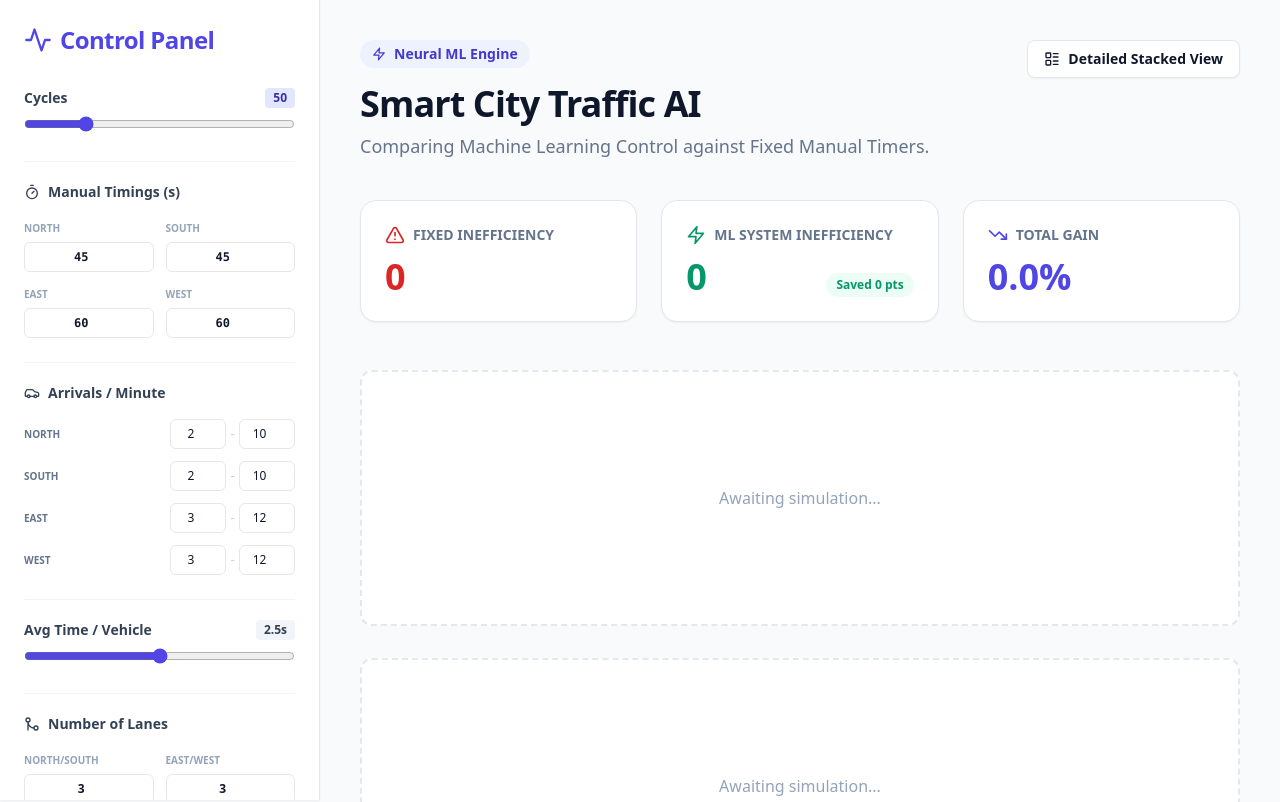
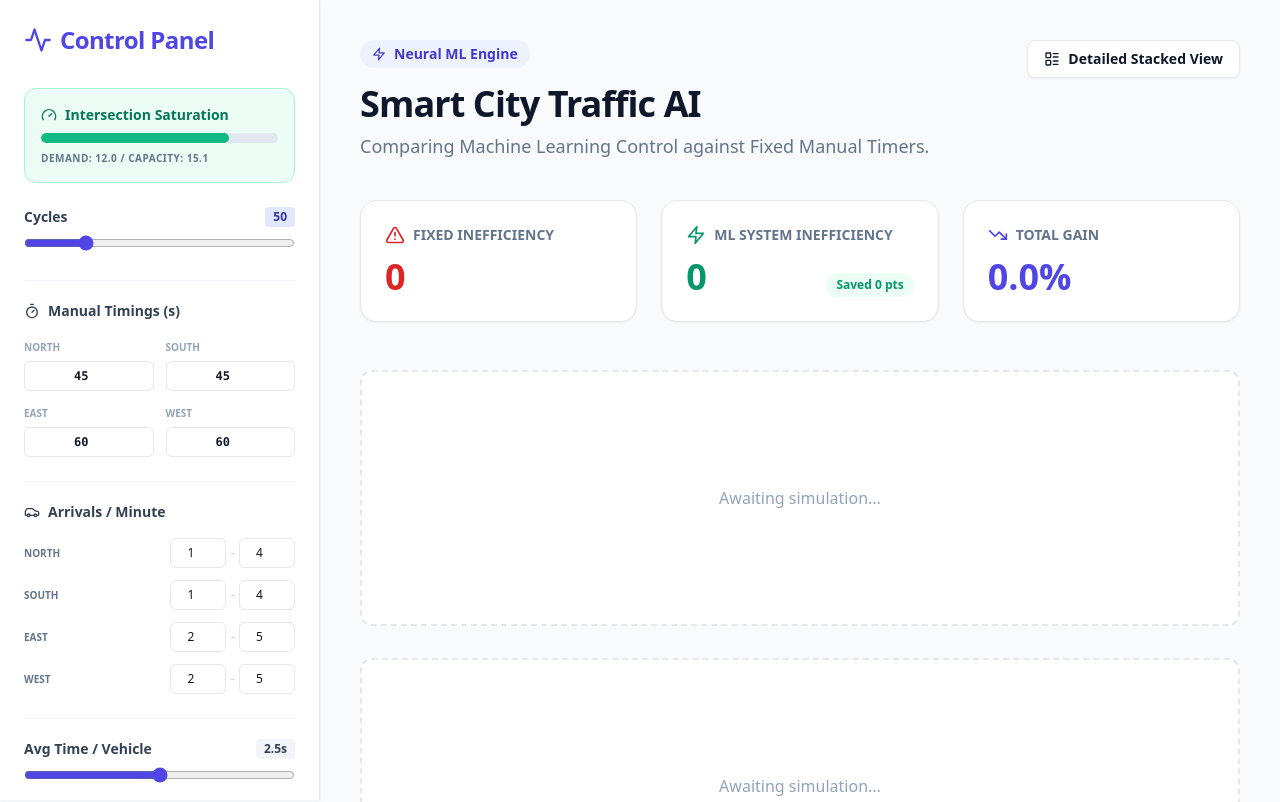
Before and after one commit to PrincePatel2007/my-traffic-app, a Next.js app: page / in a window 1280 px wide. Shown: the top 802 px of the page. Built offline with nearby package versions, Linux system fonts and the light colour scheme.

Commit message:
Added capacity meter

```diff
--- a/app/page.tsx
+++ b/app/page.tsx
@@ -1,18 +1,13 @@
 "use client";
 import React, { useState } from 'react';
-import { Zap, Activity, AlertTriangle, TrendingDown, Clock, Car, Siren, LayoutList, Columns, Timer, GitMerge } from 'lucide-react';
+import { Zap, Activity, AlertTriangle, TrendingDown, Clock, Car, Siren, LayoutList, Columns, Timer, GitMerge, Gauge } from 'lucide-react';
 
 export default function TrafficDashboard() {
   const [totalCycles, setTotalCycles] = useState(50);
-
-  // NEW: Updated to start at a valid float (2.5s)
   const [avgCarTime, setAvgCarTime] = useState(2.5);
-
   const [lanes, setLanes] = useState({ NS: 3, EW: 3 });
 
-  // NEW: Adjusted default traffic so it starts well under the 5 car/min/lane limit
-  const [arrivalsPerMin, setArrivalsPerMin] = useState({ North: [2, 10], South: [2, 10], East: [3, 12], West: [3, 12] });
-
+  const [arrivalsPerMin, setArrivalsPerMin] = useState({ North: [1, 4], South: [1, 4], East: [2, 5], West: [2, 5] });
   const [fxTimes, setFxTimes] = useState({ North: 45, South: 45, East: 60, West: 60 });
   const [evProbs, setEvProbs] = useState({ North: 5, South: 5, East: 5, West: 5 });
 
@@ -23,27 +18,31 @@ export default function TrafficDashboard() {
   const [isDetailedView, setIsDetailedView] = useState(false);
   const [simError, setSimError] = useState<string | null>(null);
 
+  const calculateCapacity = () => {
+    const totalAvgArrivals =
+      ((arrivalsPerMin.North[0] + arrivalsPerMin.North[1]) / 2) +
+      ((arrivalsPerMin.South[0] + arrivalsPerMin.South[1]) / 2) +
+      ((arrivalsPerMin.East[0] + arrivalsPerMin.East[1]) / 2) +
+      ((arrivalsPerMin.West[0] + arrivalsPerMin.West[1]) / 2);
+
+    // Theoretical max clearance based on standard 120s cycle minus 44s dead time (63% efficiency)
+    const maxClearancePerMin = (60 / avgCarTime) * 0.63;
+    const saturationRatio = (totalAvgArrivals / maxClearancePerMin) * 100;
+
+    return { ratio: saturationRatio, limit: maxClearancePerMin, demand: totalAvgArrivals };
+  };
+
+  const cap = calculateCapacity();
+
   const runSimulation = async () => {
-    setIsSimulating(true);
-    setAiLogs([]);
-    setFxLogs([]);
-    setMetrics({ aiLoss: 0, fxLoss: 0, gain: 0 });
-    setSimError(null);
-
+    setIsSimulating(true); setAiLogs([]); setFxLogs([]); setMetrics({ aiLoss: 0, fxLoss: 0, gain: 0 }); setSimError(null);
     try {
       const response = await fetch('/api/simulate', {
         method: 'POST', headers: { 'Content-Type': 'application/json' },
         body: JSON.stringify({ total_cycles: totalCycles, avg_car_time: avgCarTime, arrivals_per_min: arrivalsPerMin, lanes: lanes, fx_times: fxTimes, ev_probs: { North: evProbs.North / 100, South: evProbs.South / 100, East: evProbs.East / 100, West: evProbs.West / 100 } })
       });
-
       const data = await response.json();
-
-      if (!response.ok || data.error) {
-          setSimError(data.error || "Simulation failed.");
-          setIsSimulating(false);
-          return;
-      }
-
+      if (!response.ok || data.error) { setSimError(data.error || "Simulation failed."); setIsSimulating(false); return; }
       if (!data.ai_logs) throw new Error("Invalid data format received.");
 
       let i = 0;
@@ -54,21 +53,30 @@ export default function TrafficDashboard() {
 
         const aiL = data.ai_logs.slice(0, i + 1).reduce((acc: number, row: any) => acc + (row?.["Cycle Loss"] || 0), 0);
         const fxL = data.fx_logs.slice(0, i + 1).reduce((acc: number, row: any) => acc + (row?.["Cycle Loss"] || 0), 0);
-
         setMetrics({ aiLoss: aiL, fxLoss: fxL, gain: fxL > 0 ? ((fxL - aiL) / fxL) * 100 : 0 });
         i++;
       }, 100);
-
-    } catch (error: any) {
-      setIsSimulating(false);
-      setSimError(error.message);
-    }
+    } catch (error: any) { setIsSimulating(false); setSimError(error.message); }
   };
 
   return (
     <div className="flex min-h-screen bg-slate-50 text-slate-900 font-sans">
       <div className="w-80 bg-white border-r border-slate-200 p-6 overflow-y-auto h-screen sticky top-0 shadow-sm z-10 shrink-0 custom-scrollbar">
         <h2 className="text-2xl font-black flex items-center gap-2 mb-8 text-indigo-600 tracking-tight"><Activity size={28} /> Control Panel</h2>
+
+        <div className={`mb-6 p-4 rounded-xl border ${cap.ratio > 100 ? 'bg-red-50 border-red-200' : cap.ratio > 80 ? 'bg-orange-50 border-orange-200' : 'bg-emerald-50 border-emerald-200'}`}>
+            <h3 className={`font-black flex items-center gap-2 mb-2 text-sm ${cap.ratio > 100 ? 'text-red-700' : cap.ratio > 80 ? 'text-orange-700' : 'text-emerald-700'}`}>
+                <Gauge size={16} /> Intersection Saturation
+            </h3>
+            <div className="w-full bg-slate-200 rounded-full h-2.5 mb-2 overflow-hidden">
+                <div className={`h-2.5 rounded-full ${cap.ratio > 100 ? 'bg-red-500' : cap.ratio > 80 ? 'bg-orange-500' : 'bg-emerald-500'}`} style={{ width: `${Math.min(cap.ratio, 100)}%` }}></div>
+            </div>
+            <p className="text-[10px] text-slate-500 font-bold uppercase tracking-wider">
+                Demand: {cap.demand.toFixed(1)} / Capacity: {cap.limit.toFixed(1)}
+            </p>
+            {cap.ratio > 100 && <p className="text-xs text-red-600 font-bold mt-2 animate-pulse">⚠️ Structural Gridlock Imminent</p>}
+        </div>
+
         <div className="space-y-6 text-sm">
           <div><label className="flex items-center justify-between font-bold mb-2 text-slate-700"><span>Cycles</span><span className="bg-indigo-100 text-indigo-800 px-2 py-0.5 rounded text-xs">{totalCycles}</span></label>
             <input type="range" min="10" max="200" value={totalCycles} onChange={(e) => setTotalCycles(Number(e.target.value))} className="w-full accent-indigo-600" /></div>
@@ -83,16 +91,8 @@ export default function TrafficDashboard() {
                 <div className="flex gap-1"><input type="number" value={(arrivalsPerMin as any)[lane][0]} onChange={(e) => setArrivalsPerMin({...arrivalsPerMin, [lane]: [Number(e.target.value), (arrivalsPerMin as any)[lane][1]]})} className="w-14 border rounded-md p-1.5 text-center outline-none text-xs" />
                   <span className="text-slate-300 self-center">-</span><input type="number" value={(arrivalsPerMin as any)[lane][1]} onChange={(e) => setArrivalsPerMin({...arrivalsPerMin, [lane]: [(arrivalsPerMin as any)[lane][0], Number(e.target.value)]})} className="w-14 border rounded-md p-1.5 text-center outline-none text-xs" /></div></div>
             ))}</div>
-
-          <div className="border-t border-slate-100 pt-5">
-            <label className="flex items-center justify-between font-bold mb-2 text-slate-700">
-              <span>Avg Time / Vehicle</span>
-              <span className="bg-slate-100 px-2 py-0.5 rounded text-xs">{avgCarTime}s</span>
-            </label>
-            {/* NEW: Float constraints implemented directly in the slider */}
-            <input type="range" min="1" max="4" step="0.5" value={avgCarTime} onChange={(e) => setAvgCarTime(Number(e.target.value))} className="w-full accent-indigo-600" />
-          </div>
-
+          <div className="border-t border-slate-100 pt-5"><label className="flex items-center justify-between font-bold mb-2 text-slate-700"><span>Avg Time / Vehicle</span><span className="bg-slate-100 px-2 py-0.5 rounded text-xs">{avgCarTime}s</span></label>
+            <input type="range" min="1" max="4" step="0.5" value={avgCarTime} onChange={(e) => setAvgCarTime(Number(e.target.value))} className="w-full accent-indigo-600" /></div>
           <div className="border-t border-slate-100 pt-5"><h3 className="font-bold mb-4 flex items-center gap-2 text-slate-700"><GitMerge size={16} /> Number of Lanes</h3>
             <div className="grid grid-cols-2 gap-3"><div className="flex flex-col"><label className="text-[10px] uppercase font-bold text-slate-400 mb-1">North/South</label><input type="number" min="1" max="6" value={lanes.NS} onChange={(e) => setLanes({...lanes, NS: Number(e.target.value)})} className="border rounded-md p-1.5 text-center outline-none text-xs font-bold" /></div>
               <div className="flex flex-col"><label className="text-[10px] uppercase font-bold text-slate-400 mb-1">East/West</label><input type="number" min="1" max="6" value={lanes.EW} onChange={(e) => setLanes({...lanes, EW: Number(e.target.value)})} className="border rounded-md p-1.5 text-center outline-none text-xs font-bold" /></div></div></div>
```
Also changed, not shown: 1 other file (tests, documents, lock files or other folders).
